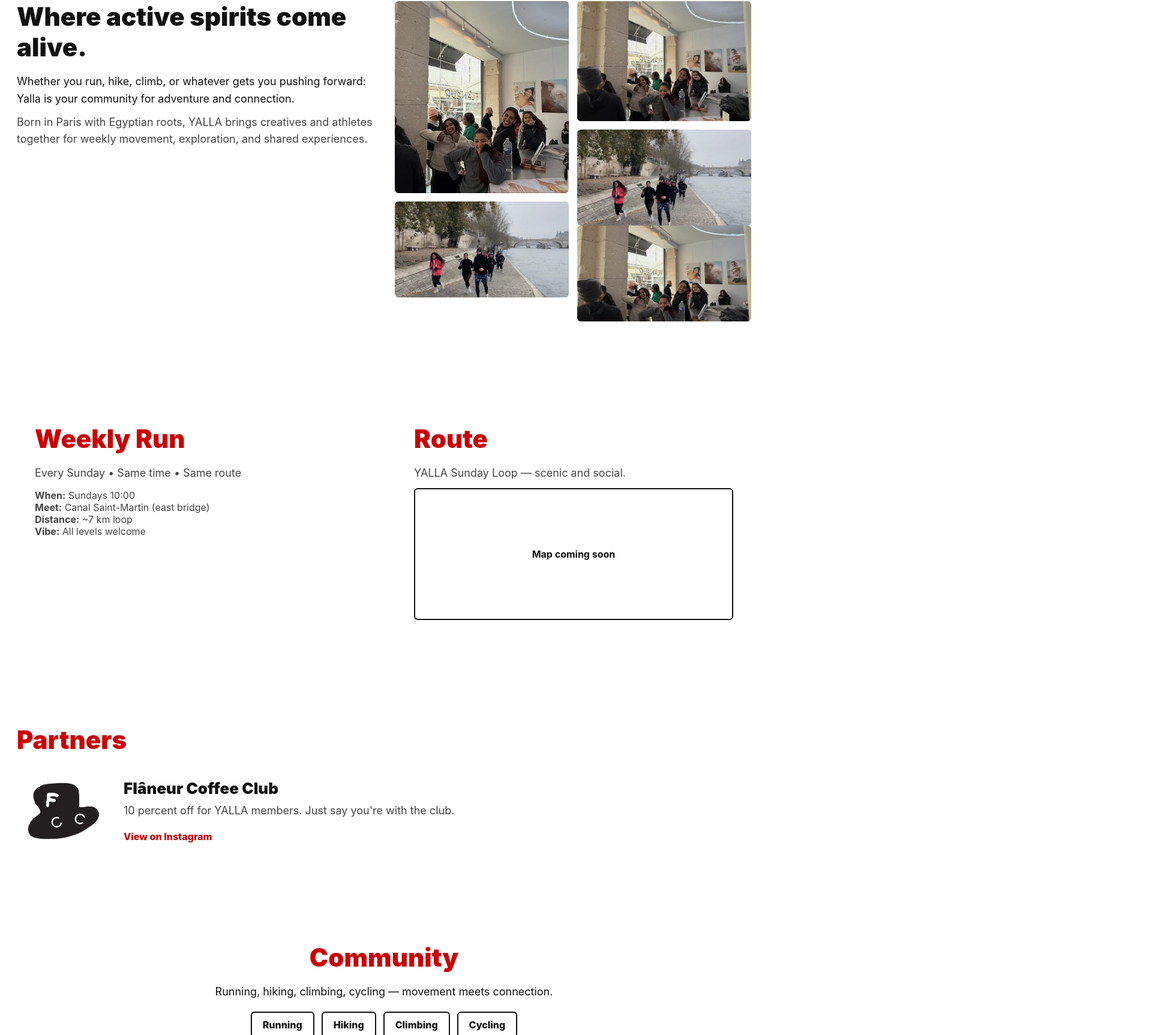
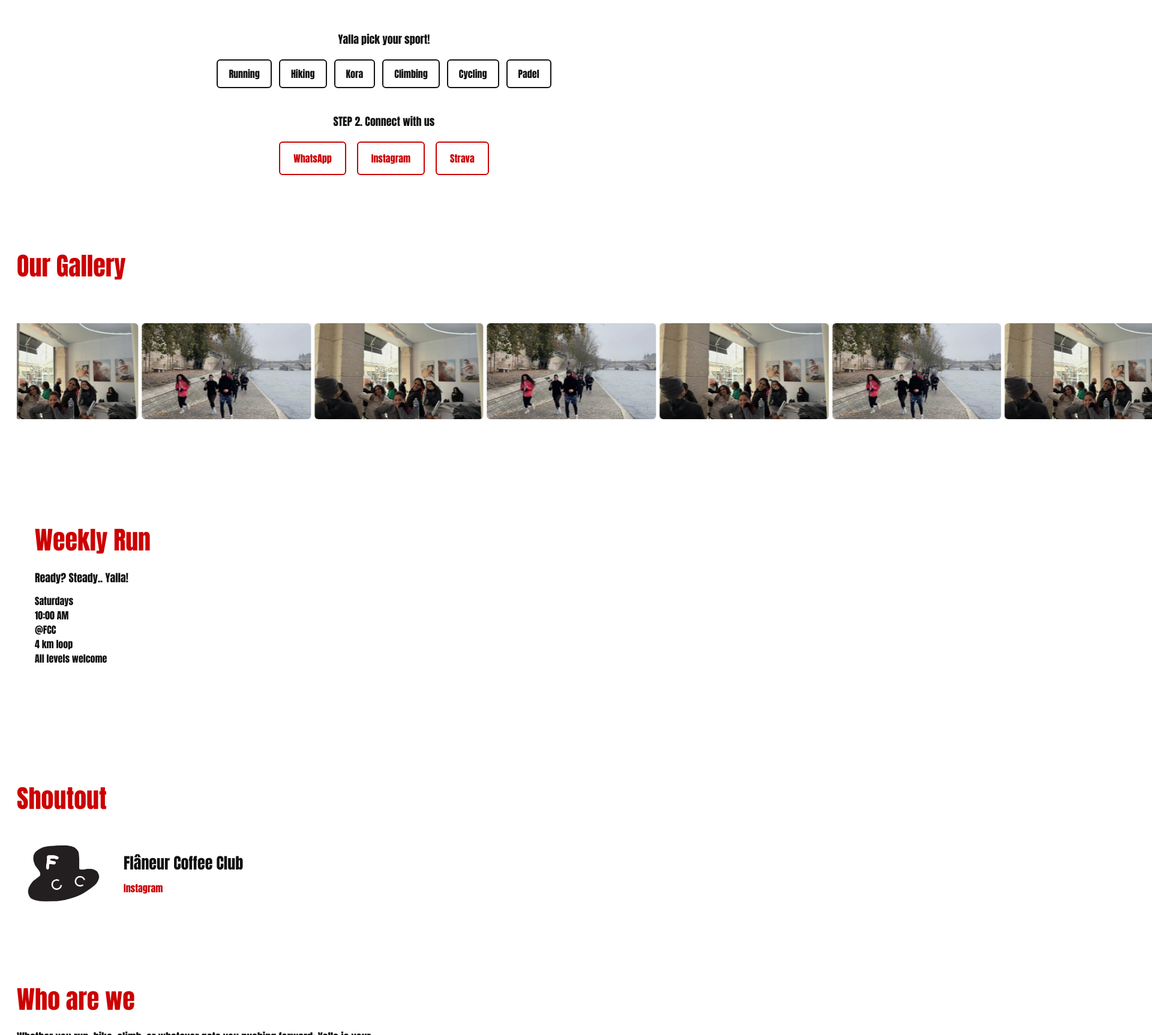
Before and after one commit to youssefmagdyy/yalla-run, a React (Create React App) app: page / in a window 1280 px wide. Shown: the part 838-2564 px from the top of the page at 60% size, 1920 px wide, since content can reach past the window. Built offline with nearby package versions, Linux system fonts and the light colour scheme.

Commit message:
ui adjust

```diff
--- a/public/index.html
+++ b/public/index.html
@@ -2,6 +2,8 @@
 <html lang="en">
   <head>
     <meta charset="utf-8" />
+
+    <link href="https://fonts.googleapis.com/css2?family=Stardos+Stencil:wght@400;700&display=swap" rel="stylesheet">
 
     <!-- Favicon -->
     <link rel="icon" type="image/jpeg" href="%PUBLIC_URL%/yallaLogo.jpg" />
--- a/src/App.css
+++ b/src/App.css
@@ -26,7 +26,7 @@ a{text-decoration:none;color:inherit}
 }
 .nav-logo{width:64px;height:64px;object-fit:contain;border-radius:6px}
 .nav-right{display:flex;gap:22px;align-items:center}
-.nav-right a{font-weight:700;color:var(--dark);transition:opacity .18s ease}
+.nav-right a{font-weight:700;color:var(--white);transition:opacity .18s ease}
 .nav-right a:hover{opacity:0.7}
 .nav-cta{
   padding:8px 14px;
@@ -123,7 +123,9 @@ a{text-decoration:none;color:inherit}
   font-size:42px;
   font-weight:900;
   margin:0 0 18px 0;
+  text-align: left;
 }
+
 .body-text{font-size:18px;line-height:1.6;margin:10px 0;color:var(--dark)}
 .muted{color:var(--muted)}
 
@@ -142,7 +144,7 @@ a{text-decoration:none;color:inherit}
   padding:28px;border-radius:6px;border:2px solid transparent;
 }
 .section-title.red{color:var(--red)}
-.info-list{list-style:none;padding:0;margin-top:12px;color:var(--muted);font-size:16px}
+.info-list{list-style:none;padding:0;margin-top:12px;color:var(--dark);font-size:16px}
 .route-map{height:220px;border:2px solid var(--dark);display:flex;align-items:center;justify-content:center;font-weight:700;border-radius:6px}
 
 /* PARTNERS */
@@ -156,7 +158,7 @@ a{text-decoration:none;color:inherit}
 /* COMMUNITY */
 .community-section{padding-top:80px;padding-bottom:80px}
 .community-inner{text-align:center}
-.chip-row{display:flex;justify-content:center;gap:12px;margin:18px 0;flex-wrap:wrap}
+.chip-row{display:flex;justify-content:center;gap:12px;margin-top:18px; margin-bottom:42px;flex-wrap:wrap}
 .chip{padding:10px 18px;border:2px solid var(--dark);font-weight:800;border-radius:6px}
 .join-row{display:flex;justify-content:center;gap:18px;margin-top:18px}
 .join{padding:14px 22px;font-weight:900;border-radius:6px;transition:transform .16s ease, opacity .16s ease}
--- a/src/App.jsx
+++ b/src/App.jsx
@@ -64,11 +64,43 @@ export default function App() {
       {/* HERO (100vh) */}
       <section className="hero">
         <div className="hero-inner">
-          <h1 className="hero-title">YALLA</h1>
-          <p className="hero-sub">Adventure and connection</p>
+          <h1 className="hero-title">YALLA?</h1>
+          {/* <p className="hero-sub">Adventure and connection</p> */}
+        </div>
+      </section>
 
-          {/* thin film-strip: marquee */}
-          <div
+
+      {/* COMMUNITY */}
+      <section id="community" className="community-section reveal">
+        <div className="community-inner">
+          {/* <h2 className="section-title red">Community</h2> */}
+          <p className="body-text">
+           Yalla pick your sport!
+          </p>
+          <div className="chip-row">
+            <span className="chip">Running</span>
+            <span className="chip">Hiking</span>
+            <span className="chip">Kora</span>
+            <span className="chip">Climbing</span>
+            <span className="chip">Cycling</span>
+            <span className="chip">Padel</span>
+          </div>
+          <p className="body-text">
+           STEP 2. Connect with us
+          </p>
+          <div className="join-row">
+            <a href="https://chat.whatsapp.com/GBkoXP74vx73PNGCyxR5sV" className="join secondary">WhatsApp</a>
+            <a href="https://www.instagram.com/yalla.adeef?igsh=MXJpajRyandwNnNjZg==" className="join secondary">Instagram</a>
+            <a href="https://www.strava.com/clubs/1833378" className="join secondary">Strava</a>
+          </div>
+        </div>
+      </section>
+
+       <section id="about" className="about-section reveal">
+        <div className="about-inner">
+          <div className="about-left">
+            <h2 className="section-title red">Our Gallery</h2>
+            <div
             className="film-strip"
             onMouseEnter={() => marqueeRef.current && (marqueeRef.current.style.animationPlayState = "paused")}
             onMouseLeave={() => marqueeRef.current && (marqueeRef.current.style.animationPlayState = "running")}
@@ -84,14 +116,56 @@ export default function App() {
               ))}
             </div>
           </div>
+          </div>
         </div>
       </section>
 
-      {/* ABOUT + MOSAIC */}
+      {/* WEEKLY RUN + ROUTE */}
+      <section id="run" className="run-section reveal">
+        <div className="run-inner">
+          <div className="run-block">
+            <h2 className="section-title red">Weekly Run</h2>
+            <p className="body-text">Ready? Steady.. Yalla!</p>
+            {/* <p className="body-text muted">Every Saturday • Same time • Same place</p> */}
+            <ul className="info-list">
+              <li>Saturdays</li>
+              <li> 10:00 AM</li>
+              <li>@FCC </li>
+              <li>4 km loop</li>
+              <li>All levels welcome</li>
+            </ul>
+          </div>
+
+          {/* <div className="route-block">
+            <h2 className="section-title red">Route</h2>
+            <p className="body-text muted">YALLA Sunday Loop — scenic and social.</p>
+
+            <div className="route-map">Map coming soon</div>
+          </div> */}
+        </div>
+      </section>
+
+      {/* PARTNERS */}
+      <section id="partners" className="partners-section reveal">
+        <div className="partners-inner">
+          <h2 className="section-title red">Shoutout</h2>
+
+          <div className="partner">
+            <div className="partner-img" style={{ backgroundImage: `url(${CAFE})` }} />
+            <div className="partner-info">
+              <h3 className="partner-name">Flâneur Coffee Club</h3>
+              {/* <p className="body-text muted">10 percent off for YALLA members. Just say you're with the club.</p> */}
+              <a href="#" className="partner-link">Instagram</a>
+            </div>
+          </div>
+        </div>
+      </section>
+
+       {/* ABOUT + MOSAIC */}
       <section id="about" className="about-section reveal">
         <div className="about-inner">
           <div className="about-left">
-            <h2 className="section-title">Where active spirits come alive.</h2>
+            <h2 className="section-title red">Who are we</h2>
 
             <p className="body-text">
               Whether you run, hike, climb, or whatever gets you pushing forward:
@@ -104,7 +178,7 @@ export default function App() {
             </p>
           </div>
 
-          <div className="mosaic">
+          {/* <div className="mosaic">
             <div className="mosaic-col">
               <div className="mosaic-item tall" style={{ backgroundImage: `url(${RUNNERS[1]})` }} />
               <div className="mosaic-item" style={{ backgroundImage: `url(${RUNNERS[2]})` }} />
@@ -117,69 +191,7 @@ export default function App() {
                 <div className="mosaic-item" style={{ backgroundImage: `url(${RUNNERS[5]})` }} />
               </div>
             </div>
-          </div>
-        </div>
-      </section>
-
-      {/* WEEKLY RUN + ROUTE */}
-      <section id="run" className="run-section reveal">
-        <div className="run-inner">
-          <div className="run-block">
-            <h2 className="section-title red">Weekly Run</h2>
-            <p className="body-text muted">Every Sunday • Same time • Same route</p>
-
-            <ul className="info-list">
-              <li><strong>When:</strong> Sundays 10:00</li>
-              <li><strong>Meet:</strong> Canal Saint-Martin (east bridge)</li>
-              <li><strong>Distance:</strong> ~7 km loop</li>
-              <li><strong>Vibe:</strong> All levels welcome</li>
-            </ul>
-          </div>
-
-          <div className="route-block">
-            <h2 className="section-title red">Route</h2>
-            <p className="body-text muted">YALLA Sunday Loop — scenic and social.</p>
-
-            <div className="route-map">Map coming soon</div>
-          </div>
-        </div>
-      </section>
-
-      {/* PARTNERS */}
-      <section id="partners" className="partners-section reveal">
-        <div className="partners-inner">
-          <h2 className="section-title red">Partners</h2>
-
-          <div className="partner">
-            <div className="partner-img" style={{ backgroundImage: `url(${CAFE})` }} />
-            <div className="partner-info">
-              <h3 className="partner-name">Flâneur Coffee Club</h3>
-              <p className="body-text muted">10 percent off for YALLA members. Just say you're with the club.</p>
-              <a href="#" className="partner-link">View on Instagram</a>
-            </div>
-          </div>
-        </div>
-      </section>
-
-      {/* COMMUNITY */}
-      <section id="community" className="community-section reveal">
-        <div className="community-inner">
-          <h2 className="section-title red">Community</h2>
-          <p className="body-text">
-            Running, hiking, climbing, cycling — movement meets connection.
-          </p>
-
-          <div className="chip-row">
-            <span className="chip">Running</span>
-            <span className="chip">Hiking</span>
-            <span className="chip">Climbing</span>
-            <span className="chip">Cycling</span>
-          </div>
-
-          <div className="join-row">
-            <a href="#" className="join primary">Join WhatsApp</a>
-            <a href="#" className="join secondary">Join Strava</a>
-          </div>
+          </div> */}
         </div>
       </section>
 
--- a/src/index.css
+++ b/src/index.css
@@ -1,11 +1,27 @@
 body {
+  margin: 0;
+  font-family: "Stencil", "Impact", sans-serif;
+  -webkit-font-smoothing: antialiased;
+  -moz-osx-font-smoothing: grayscale;
+}
+
+/* body {
   margin: 0;
   font-family: -apple-system, BlinkMacSystemFont, 'Segoe UI', 'Roboto', 'Oxygen',
     'Ubuntu', 'Cantarell', 'Fira Sans', 'Droid Sans', 'Helvetica Neue',
     sans-serif;
   -webkit-font-smoothing: antialiased;
   -moz-osx-font-smoothing: grayscale;
+} */
+
+/* body {
+  margin: 0;
+  font-family: "Stardos Stencil", sans-serif;
+  -webkit-font-smoothing: antialiased;
+  -moz-osx-font-smoothing: grayscale;
 }
+
+ */
 
 code {
   font-family: source-code-pro, Menlo, Monaco, Consolas, 'Courier New',
```
